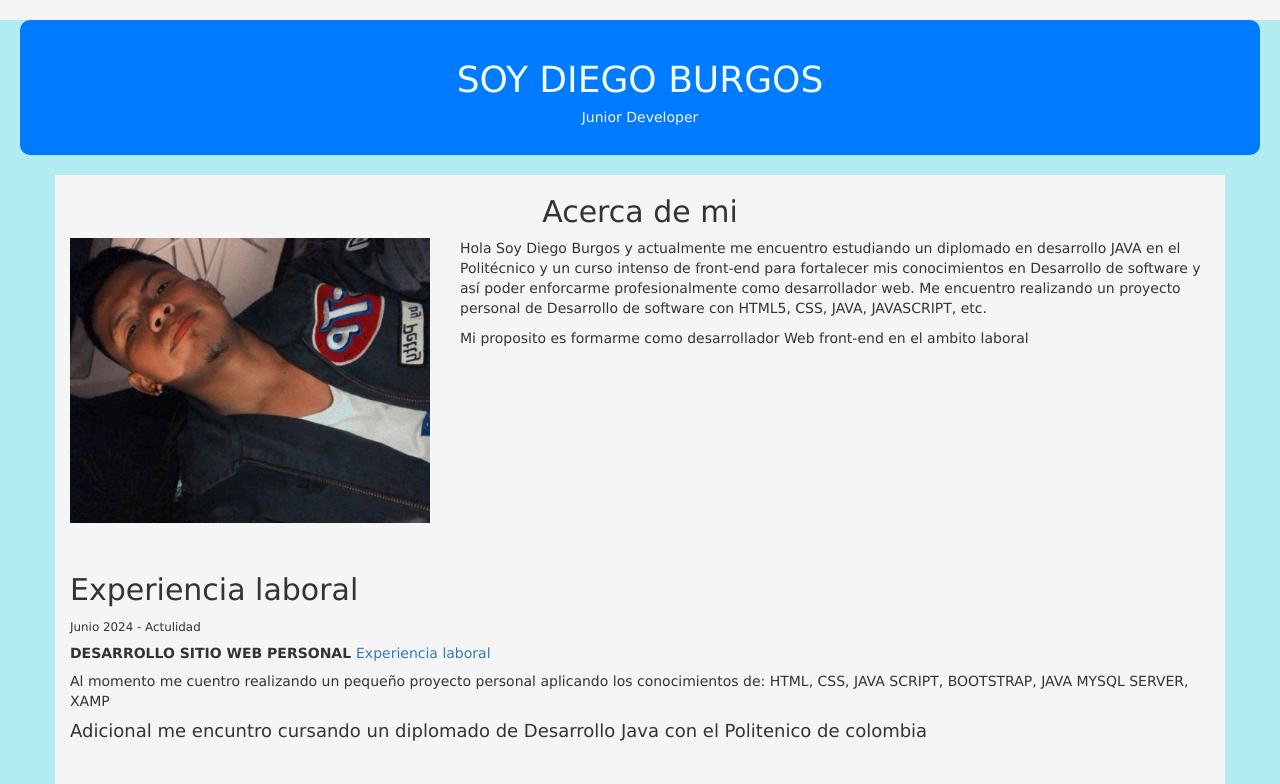
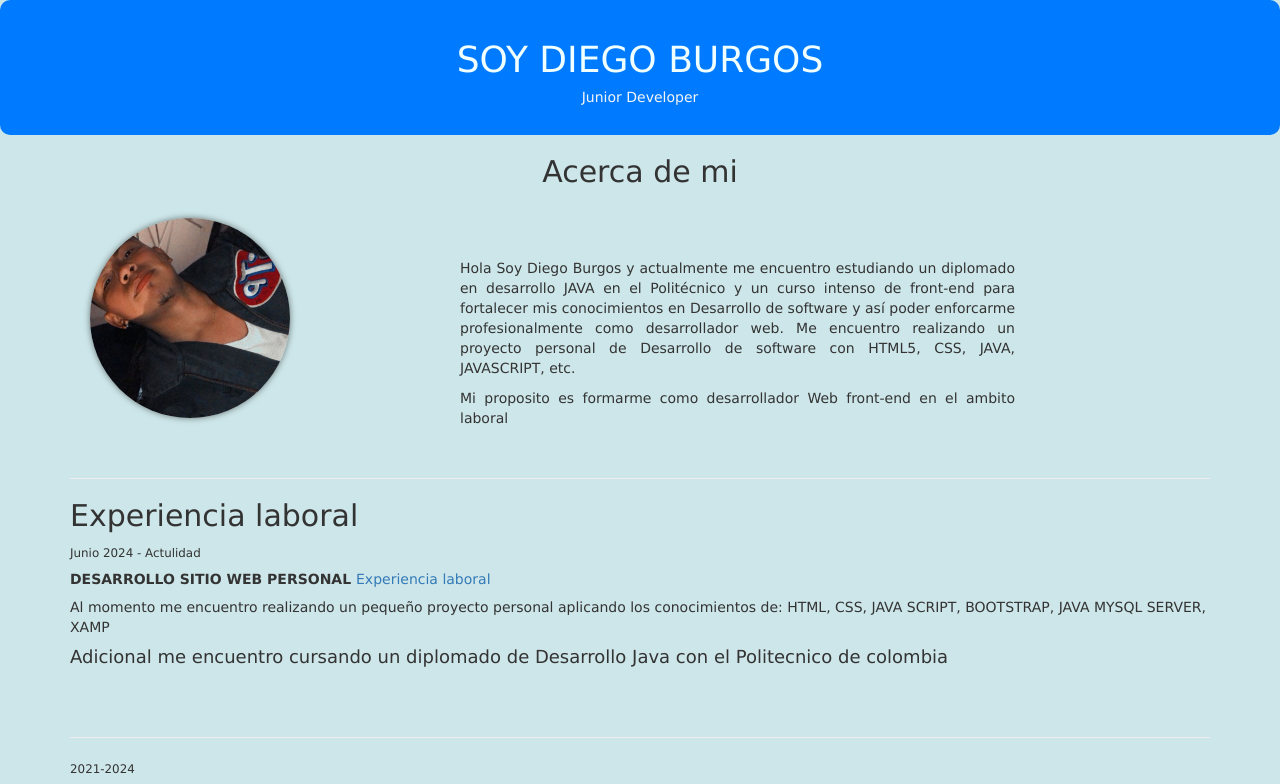
Before and after one commit to diegoburgosestrada/PORTAFOLIO-WEB, a plain HTML site: page index.html in a window 1280 px wide. Shown: the top 784 px of the page. Drawn offline with nearby package versions, Linux system fonts and the light colour scheme.

Commit message:
Se agregan nuevos cambios

```diff
--- a/CSS/estilos.css
+++ b/CSS/estilos.css
@@ -1,13 +1,58 @@
 /*Aqui son los estilos de todo el area de trabajo*/
 *{
-  background-color:whitesmoke;
+
 }
 body{
     font-family: Verdana, Geneva, Tahoma, sans-serif;
     text-align: center;
-    background-color: #b2ecf1 ;
+    background-color: #cde6e9 ;
 
 }
+
+
+
+/*
+
+Estos son los estilos de la imagen de peril
+*/
+
+
+
+
+
+.contenedor-imagen {
+  width: 200px;
+  height: 200px;
+  border-radius: 50%;
+  overflow: hidden;
+  margin: 20px;
+  box-shadow: 0px 0px 6px 0px rgba(0, 0, 0, 0.5);
+  cursor: pointer;
+  transition: 500ms;
+
+
+}
+
+.contenedor-imagen > img {
+
+  width: 100%;
+  height: 100%;
+  object-fit: cover;
+}
+
+/* Esto es opcional */
+.contenedor-imagen:hover {
+  transform: scale(1.1);
+  box-shadow: 0px 0px 12px 0px rgba(0, 0, 0, 0.5);
+}
+
+
+
+
+
+
+
+
 
 /*Estos son los estilos de la foto de perfil*/
 #perfil img{
@@ -32,7 +77,7 @@ h5{
 /* Estilos acerca de mi*/
 
 p.Descripcion{
-  text-align: left;
+  text-align: justify;
 }
 
 
@@ -57,13 +102,11 @@ p.ExperienciaL,h4{
 
 
 
-
 /*Estos son los estilos del header*/
 header{
     background-color: #007bff;
     color: azure;
     padding: 20px;
-    margin: 20px;
     border-radius: 10px;
 }
 
--- a/index.html
+++ b/index.html
@@ -11,24 +11,30 @@
 <body>
 
 
+
           <header>
               <h1>SOY DIEGO BURGOS</h1>
               <h5>Junior Developer </h5>
+
+
           </header>
-
-        <div class="container">
 
 
 
+        <div class="container">
           <div class="card">
             <div class="card-block">
               <h2>Acerca de mi</h2>
-              <div class="row">
-                <div class="col-md-4">
-                  <p><img src="IMG/40f5a947-0b5c-49d3-9b36-17c6459313ca.jpg" class="img-responsive" alt=""></p>
-                </div>
-                <div class="col-md-8">
-
+                <div class="row">
+                  <div class="col-md-4">
+                      <div class="contenedor-imagen">
+                        <img src="IMG/40f5a947-0b5c-49d3-9b36-17c6459313ca.jpg"alt=""></img>
+                      </div>
+                  </div>
+                <div class="col-md-6">
+                  <br/>
+                  <br/>
+                  <br/>
                 <p class="Descripcion">Hola Soy Diego Burgos y actualmente me encuentro estudiando un diplomado en desarrollo JAVA en el Politécnico y un curso intenso de front-end para fortalecer mis conocimientos en Desarrollo de software y así poder enforcarme profesionalmente como desarrollador web.
                   Me encuentro realizando un proyecto personal de Desarrollo de software con HTML5, CSS, JAVA, JAVASCRIPT, etc.</p>
                 <p  class="Descripcion"> Mi proposito es formarme como desarrollador Web front-end en el ambito laboral</p>
@@ -41,7 +47,7 @@
 
           <br/>
 
-
+          <hr/>
           <div class="card">
             <div class="card-block">
               <h2 class="trabajo">Experiencia laboral</h2>
@@ -50,13 +56,14 @@
                 <section class="Experiencia">
                   <small class="date" style="text-align: left;">Junio 2024 - Actulidad</small>
                   <h3 class="h5 date-title"><strong>DESARROLLO SITIO WEB PERSONAL </strong><a href="https://www.linkedin.com/in/diego-andres-burgos-estrada-417a1a17a/details/experience/" title="">Experiencia laboral</a></h3>
-                  <p class="ExperienciaL">Al momento me cuentro realizando un pequeño proyecto personal aplicando los conocimientos de: HTML, CSS, JAVA SCRIPT, BOOTSTRAP, JAVA
+                  <p class="ExperienciaL">Al momento me encuentro realizando un pequeño proyecto personal aplicando los conocimientos de: HTML, CSS, JAVA SCRIPT, BOOTSTRAP, JAVA
                     MYSQL SERVER, XAMP </p>
-                    <p class="ExperienciaL"><h4>Adicional me encuntro cursando un diplomado de Desarrollo Java con el Politenico de colombia</h4></p> <br/>
+                    <p class="ExperienciaL"><h4>Adicional me encuentro cursando un diplomado de Desarrollo Java con el Politecnico de colombia</h4></p> <br/>
                 </section>
               </div>
 
               <br/>
+              <hr/>
 
               <div class="work-experience">
                 <section class="Experiencia">
@@ -70,17 +77,18 @@
 
 
               <br/>
+              <hr/>
 
               <div class="work-experience">
                 <section class="Experiencia">
                   <small class="date" style="text-align: left;">2020-2021</small>
                   <h3 class="h5 date-title"><strong>Servicio militar obligatorio - Fuerzas militares de Colombia </strong><a href="https://www.linkedin.com/in/diego-andres-burgos-estrada-417a1a17a/details/experience/" title="">Experiencia laboral</a></h3>
                   <p class="ExperienciaL">Tareas relaizadas dentro del servicio militar: </p> <br/>
-                  <p class="ExperienciaL">Auxiliar administrativo la cual cumplia con las funciones de administrar y mantener actualizada la informacion confidencia que se manejaba dentro de la escuela militar </p>
+                  <p class="ExperienciaL">Auxiliar administrativo la cual cumplia con las funciones de administrar y mantener actualizada la informacion confidencial que se manejaba dentro de la escuela militar </p>
                 </section>
               </div>
 
-
+              <hr/>
 
               <div class="work-experience">
                 <section class="Experiencia">
@@ -96,6 +104,7 @@
 
 
           <br/>
+          <hr/>
 
 
 
@@ -147,7 +156,7 @@
         </div>
 
 
-
+        <br/>
 
     <!-- Site footer -->
 
```
